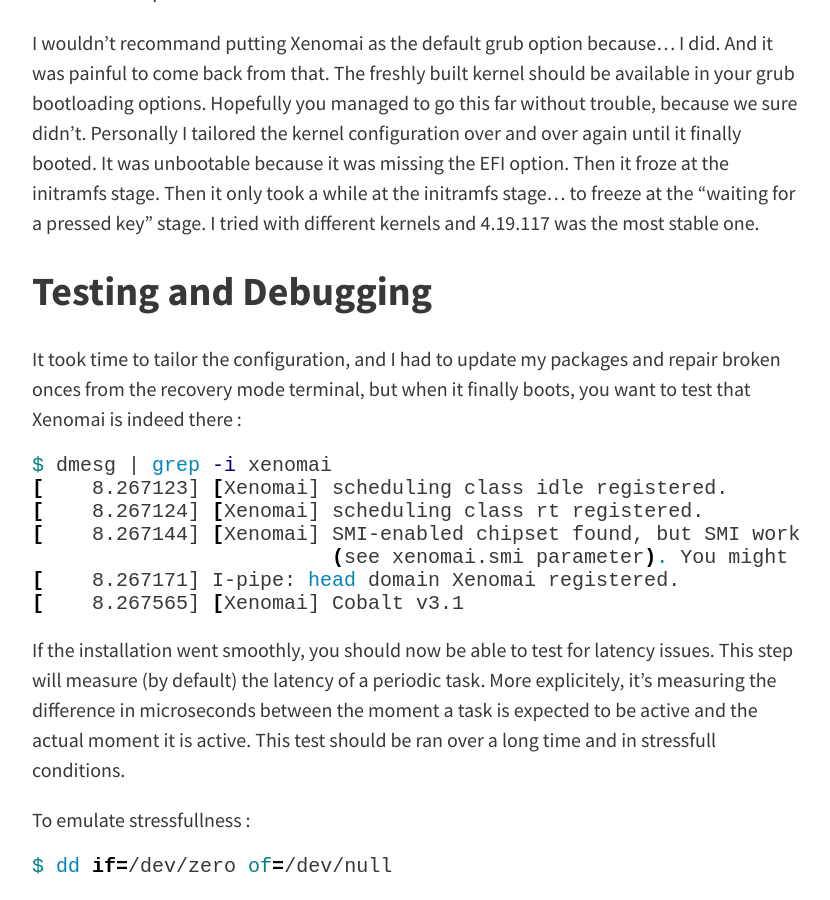
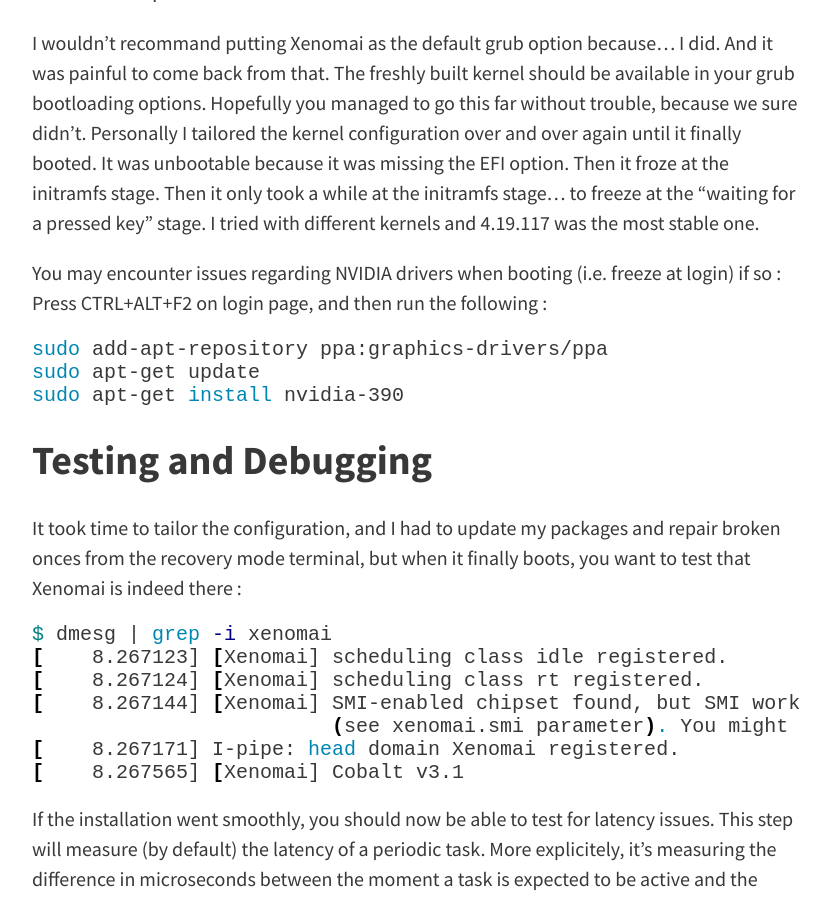
Before and after one commit to MasterERTS/rtros-documentation, a Jekyll site: the page built from _posts/2020-04-21-xenomai.md, in a window 1280 px wide and 900 px high, scrolled down 4197 px. Shown: the whole window, without its empty margins (224-1054 px from the left). Built offline with Jekyll 4.4.1, drawn with Linux system fonts in a browser that asks for light colours; nearby versions of some CDN libraries.

Commit message:
add nvidia directives

````diff
--- a/_posts/2020-04-21-xenomai.md
+++ b/_posts/2020-04-21-xenomai.md
@@ -131,6 +131,15 @@
 Hopefully you managed to go this far without trouble, because we sure didn't. Personally I tailored the kernel configuration over and over again until it finally booted.
 It was unbootable because it was missing the EFI option. Then it froze at the initramfs stage. Then it only took a while at the initramfs stage... to freeze at the "waiting for a pressed key" stage. I tried with different kernels and 4.19.117 was the most stable one.
 
+You may encounter issues regarding NVIDIA drivers when booting (i.e. freeze at login) if so :
+Press CTRL+ALT+F2 on login page, and then run the following :
+
+```sh
+sudo add-apt-repository ppa:graphics-drivers/ppa
+sudo apt-get update
+sudo apt-get install nvidia-390
+```
+
 ## Testing and Debugging
 
 It took time to tailor the configuration, and I had to update my packages and repair broken onces from the recovery mode terminal, but when it finally boots, you want to test that Xenomai is indeed there :
````
